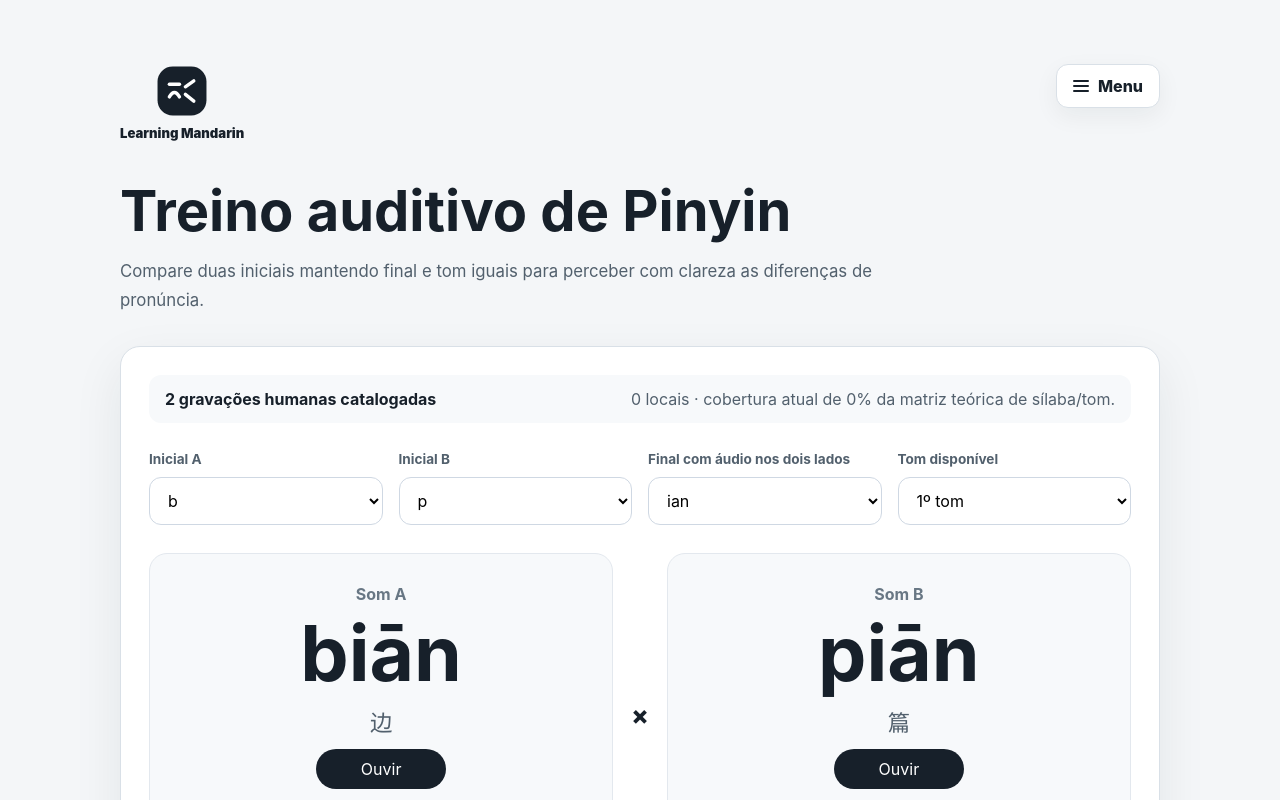
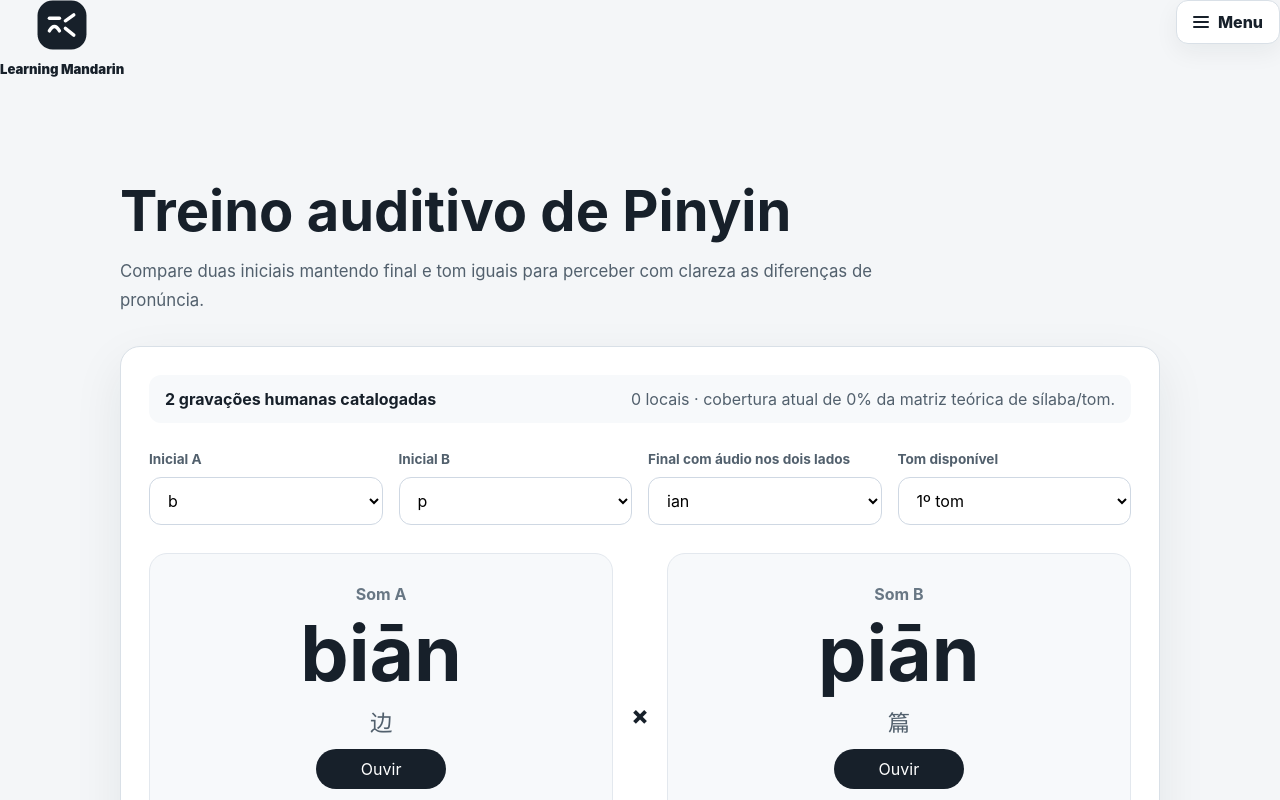
Before and after one commit to ferreis/PasiMandarim, a Vue app: page / in a window 1280 px wide. Shown: the top 800 px of the page. Built offline with nearby package versions, Linux system fonts and the light colour scheme.

Commit message:
refactor: move navbar para largura total

```diff
--- a/src/App.vue
+++ b/src/App.vue
@@ -31,9 +31,9 @@ const heroCopy = computed(() =>
 </script>
 
 <template>
+  <AppHeader :active-tab="activeTab" />
+
   <main class="page-shell">
-    <AppHeader :active-tab="activeTab" />
-
     <section class="hero">
       <h1>{{ heroTitle }}</h1>
       <p class="hero-copy">{{ heroCopy }}</p>
```
